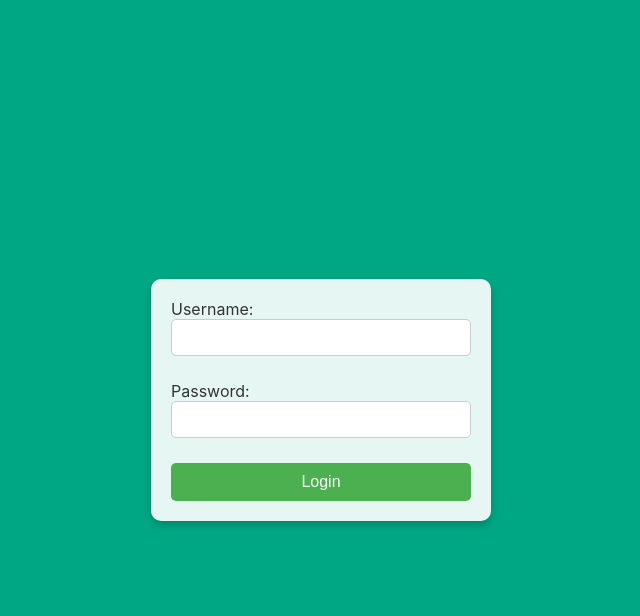
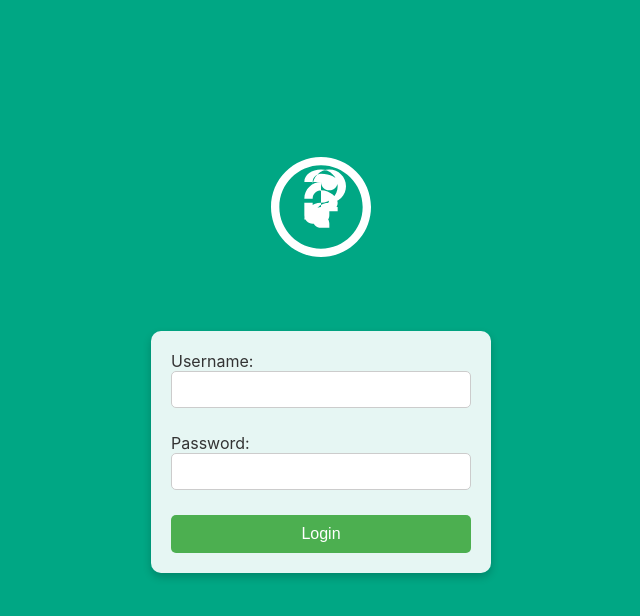
Before and after one commit to Bishal16/ChatApp-Frontend-ReactJs, a React (Create React App) app: page / in a window 1280 px wide. Shown: the top 616 px of the page, without its empty margins (319-959 px from the left). Built offline with nearby package versions, Linux system fonts and the light colour scheme.

Commit message:
little more frontend tweaking

```diff
--- a/src/App.js
+++ b/src/App.js
@@ -6,7 +6,7 @@ import Placeholder from "./components/Placeholder-chatWindow";
 import MessageInput from './components/MessageInput';
 import ChatHeader from './components/ChatHeader';
 import Login from './components/Login';
-import profileImage from './resources/photos/profile.jpeg';
+import profileImage from './resources/photos/profile.jpg';
 
 const App = () => {
   const contacts = [
--- a/src/components/Login.js
+++ b/src/components/Login.js
@@ -19,6 +19,24 @@ const Login = ({ onLogin }) => {
 
     return (
         <div className="login-container">
+            <div className="login-svg">
+                <svg
+                    width="100"
+                    height="100"
+                    viewBox="0 0 24 24"
+                    fill="none"
+                    xmlns="http://www.w3.org/2000/svg"
+                >
+                    <path
+                        d="M12 0C5.371 0 0 5.371 0 12C0 18.629 5.371 24 12 24C18.629 24 24 18.629 24 12C24 5.371 18.629 0 12 0ZM12 22C6.486 22 2 17.514 2 12C2 6.486 6.486 2 12 2C17.514 2 22 6.486 22 12C22 17.514 17.514 22 12 22Z"
+                        fill="#FFFFFFFF"
+                    />
+                    <path
+                        d="M12 6C9.794 6 8 7.794 8 10H10C10 8.897 10.897 8 12 8C13.103 8 14 8.897 14 10C14 11.103 13.103 12 12 12C10.897 12 10 12.897 10 14V15H12V14C12 13.897 12.897 13 14 13C15.103 13 16 12.103 16 11C16 9.794 14.206 8 12 8C10.897 8 10 7.103 10 6H12C12 7.103 12.897 8 14 8C15.103 8 16 7.103 16 6C16 4.897 14.206 4 12 4C10.897 4 10 4.897 10 6H8C8 4.206 9.794 3 12 3C14.206 3 16 4.794 16 7C16 9.206 14.206 11 12 11C9.794 11 8 12.794 8 15H10C10 12.794 11.794 11 14 11C16.206 11 18 9.206 18 7C18 4.794 16.206 3 14 3C11.794 3 10 4.794 10 7C10 7.897 10.897 8 12 8C13.103 8 14 8.897 14 10C14 11.103 13.103 12 12 12C10.897 12 10 12.897 10 14V15C10 16.103 10.897 17 12 17H14V16C14 14.897 13.103 14 12 14C10.897 14 10 13.103 10 12V11H8V14C8 15.103 8.897 16 10 16H12C13.103 16 14 15.103 14 14V13H16V12H12V11Z"
+                        fill="#FFFFFFFF"
+                    />
+                </svg>
+            </div>
             <form onSubmit={handleLogin}>
                 <label>
                     Username:
--- a/src/components/css/ContactList.css
+++ b/src/components/css/ContactList.css
@@ -13,7 +13,7 @@
 
 .search-bar:focus {
     outline: none;
-    border-color: #007bff;
+    border-color: #009576;
 }
 
 .contact-item {
@@ -21,7 +21,7 @@
     align-items: center;
     padding: 10px;
     cursor: pointer;
-    border-bottom: 1px solid rgba(173, 167, 167, 0.56);
+    border-bottom: 1px solid rgba(213, 210, 210, 0.56);
 
     margin: 0 10px;
 }
--- a/src/components/css/Login.css
+++ b/src/components/css/Login.css
@@ -1,11 +1,15 @@
-/*this is mu Login.css file*/
-
 .login-container {
     display: flex;
+    flex-direction: column;
     justify-content: center;
     align-items: center;
     height: 100vh;
     background-color: rgb(0, 167, 132);
+}
+
+.login-svg {
+    margin-bottom: 70px;
+    margin-top: -70px;
 }
 
 .login-container form {
```
Also changed, not shown: src/resources/photos/profile.jpg (added).
